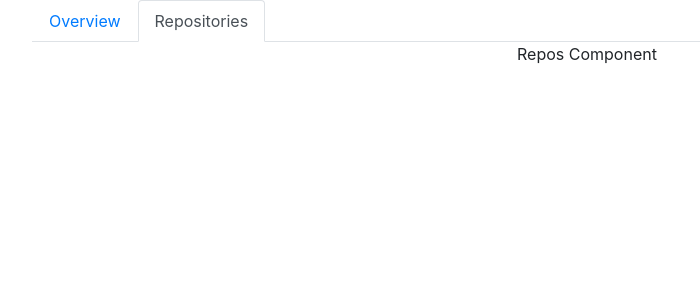
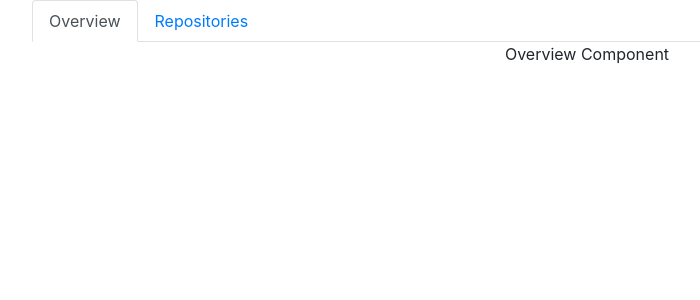
Before and after one commit to Eeps30/cylance-test, a React (Create React App) app: page / in a window 1280 px wide. Shown: the top 300 px of the page, without its empty margins (53-753 px from the left). Built offline with nearby package versions, Linux system fonts and the light colour scheme.

Commit message:
made the Repositories component the one that lazy loads instead of Overview component

```diff
--- a/src/components/overview/overview.component.jsx
+++ b/src/components/overview/overview.component.jsx
@@ -1,20 +1,6 @@
-import React, { useState, useEffect } from 'react';
-import axios from 'axios';
+import React from 'react';
 
 const Overview = () => {
-  const [data, setData] = useState({});
-
-  useEffect(() => {
-    const fetchData = async () => {
-      const result = await axios('https://api.github.com/users/octocat');
-      setData(result.data);
-    };
-
-    fetchData();
-  }, []);
-
-  console.log('data from call', data);
-
   return <div>Overview Component</div>;
 };
 
--- a/src/components/repos/repos.component.jsx
+++ b/src/components/repos/repos.component.jsx
@@ -1,6 +1,20 @@
-import React from 'react';
+import React, { useState, useEffect } from 'react';
+import axios from 'axios';
 
 const Repos = () => {
+  const [data, setData] = useState({});
+
+  useEffect(() => {
+    const fetchData = async () => {
+      const result = await axios('https://api.github.com/users/octocat');
+      setData(result.data);
+    };
+
+    fetchData();
+  }, []);
+
+  console.log('data from axios call: ', data);
+
   return <div>Repos Component</div>;
 };
 
--- a/src/pages/landing-page/landing.component.jsx
+++ b/src/pages/landing-page/landing.component.jsx
@@ -2,28 +2,28 @@ import React, { Suspense } from 'react';
 import Tabs from 'react-bootstrap/Tabs';
 import Tab from 'react-bootstrap/Tab';
 import Container from 'react-bootstrap/Container';
-import Repos from '../../components/repos/repos.component';
-const Overview = React.lazy(() =>
-  import('../../components/overview/overview.component')
+import Overview from '../../components/overview/overview.component';
+const Repos = React.lazy(() =>
+  import('../../components/repos/repos.component')
 );
 
 const Landing = () => {
   return (
     <Container>
       <Tabs
-        defaultActiveKey='profile'
+        defaultActiveKey='home'
         id='uncontrolled-tab-example'
         animation='true'
         mountOnEnter={true}
         unmountOnExit={false}
       >
         <Tab eventKey='home' title='Overview'>
-          <Suspense fallback={<div>Loading...</div>}>
-            <Overview />
-          </Suspense>
+          <Overview />
         </Tab>
         <Tab eventKey='profile' title='Repositories'>
-          <Repos />
+          <Suspense fallback={<div>Loading...</div>}>
+            <Repos />
+          </Suspense>
         </Tab>
       </Tabs>
     </Container>
```
